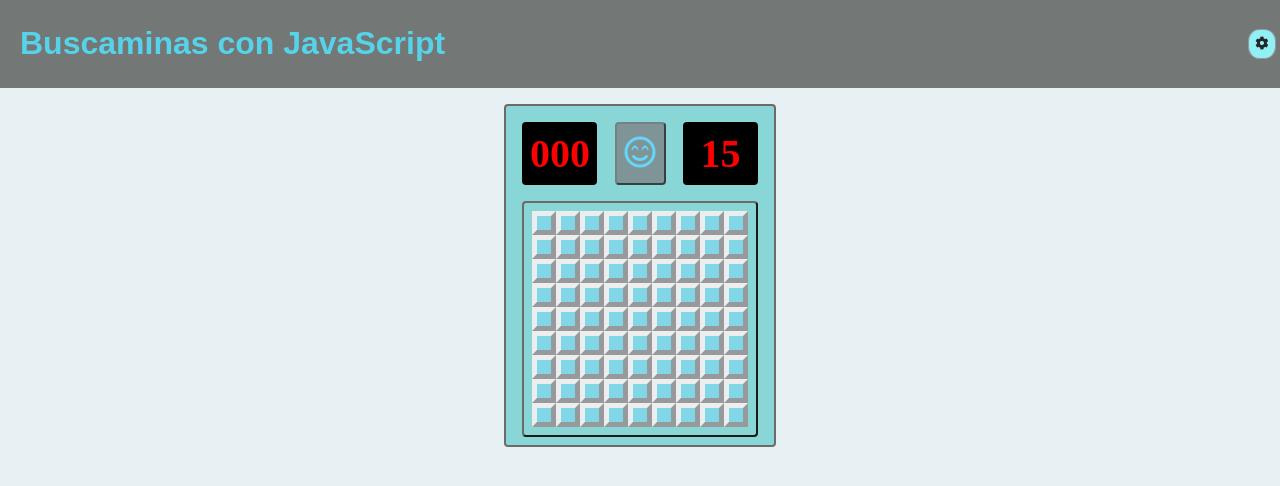
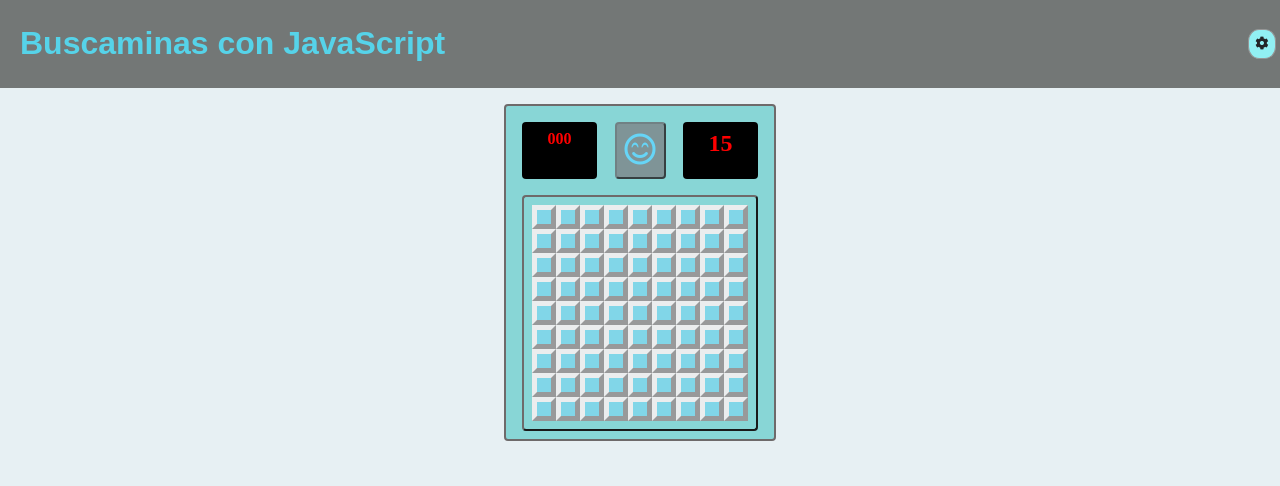
Before and after one commit to danthor11/Minesweeper, a plain HTML site: page index.html in a window 1280 px wide. Drawn offline with Linux system fonts and the light colour scheme.

Commit message:
reparacion css

```diff
--- a/index.html
+++ b/index.html
@@ -117,7 +117,7 @@
             display: inline;
             font-family: DS-digital ;
             color: red;
-            font-size: 2.5rem;
+            font-size: 1,5rem;
             font-weight: 700;
             background-color: black;
             padding: 0.5rem;
@@ -130,7 +130,7 @@
             display: inline;
             font-family: DS-digital ;
             color: red;
-            font-size: 2.5rem;
+            font-size: 1.5rem;
             font-weight: 700;
             background-color: black;
             padding: 0.5rem;
@@ -243,7 +243,6 @@
         .difficulty-form #submit{
             width: max-content;
             margin:0 auto;
-
             padding: 0.5rem 2rem;
             border: 1px solid rgb(99, 99, 99);
             border-radius: 0.25rem;
@@ -295,9 +294,5 @@
     </div>
 
     <script src="src/index.js" type="module"></script>
-    <script type="module">
-
-
-    </script>
 </body>
 </html>
```
